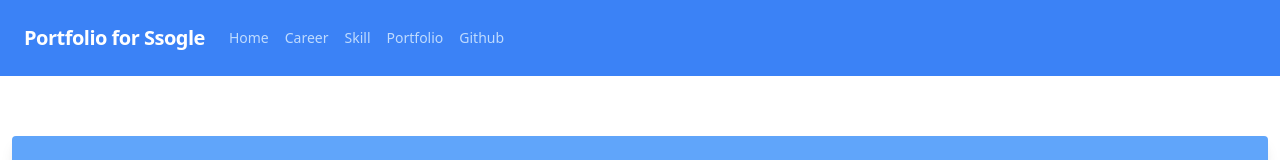
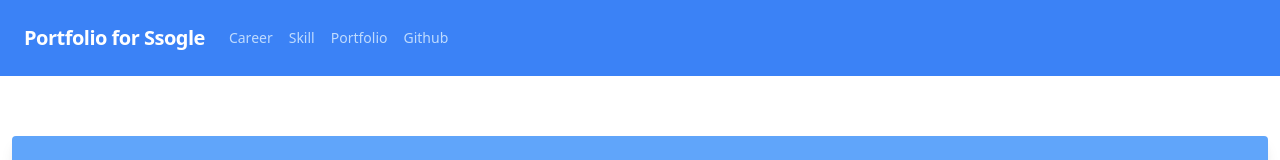
Before and after one commit to ssogle/portfolio, a Nuxt app: page / in a window 1280 px wide. Shown: the top 160 px of the page. Built offline with nearby package versions, Linux system fonts and the light colour scheme.

Commit message:
HeaderBox 수정 - home 메뉴 버튼 제거

```diff
--- a/components/HeaderBox.vue
+++ b/components/HeaderBox.vue
@@ -23,20 +23,6 @@
     </div>
     <div class="w-full block flex-grow lg:flex lg:items-center lg:w-auto">
       <div class="text-sm lg:flex-grow">
-        <nuxt-link
-          to="/"
-          class="
-            block
-            mt-4
-            lg:inline-block
-            lg:mt-0
-            text-blue-200
-            hover:text-white
-            mr-4
-          "
-        >
-          Home
-        </nuxt-link>
         <nuxt-link
           to="/career"
           class="
```
